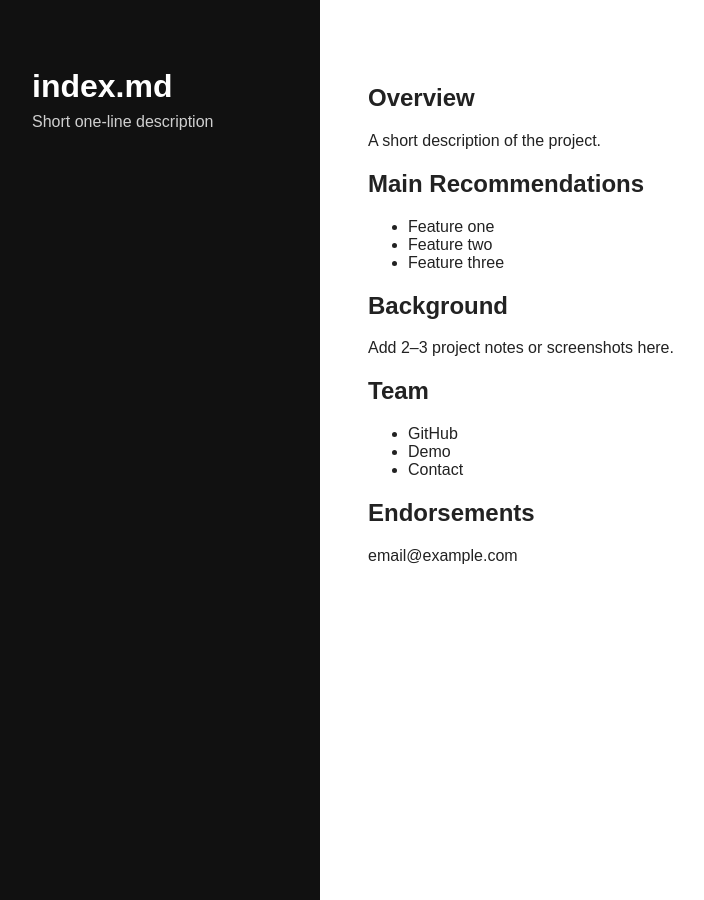
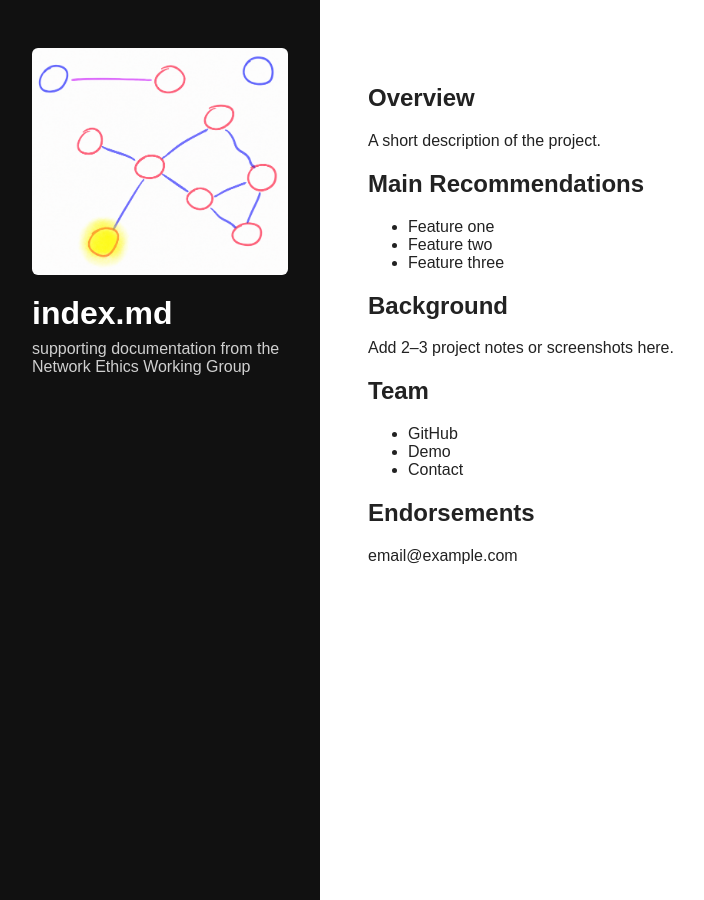
Before and after one commit to Network-Ethics/network-ethics.github.io, a Jekyll site: the page built from index.md, in a window 1280 px wide. Shown: the whole page, without its empty margins (0-704 px from the left). Built offline with Jekyll 4.4.1, drawn with Linux system fonts in a browser that asks for light colours.

Commit message:
better sidebar?

```diff
--- a/_config.yml
+++ b/_config.yml
@@ -1,3 +1,3 @@
 title: Ethics in Networks Research
-description: Supporting documentation from the Network Ethics Working Group
+description: supporting documentation from the Network Ethics Working Group
 markdown: kramdown
--- a/index.md
+++ b/index.md
@@ -1,9 +1,9 @@
 ---
 layout: default
-title: My Project
-name: My Project
-tagline: Short one-line description
-sidebar_image: /assets/images/avatar.jpg
+title: Network Ethics
+name: Ethics in Networks Research
+tagline: supporting documentation from the Network Ethics Working Group
+sidebar_image: /assets/images/sketch.png
 ---
 
 ## Overview
```
Also changed, not shown: assets/images/avatar.jpg (deleted).
